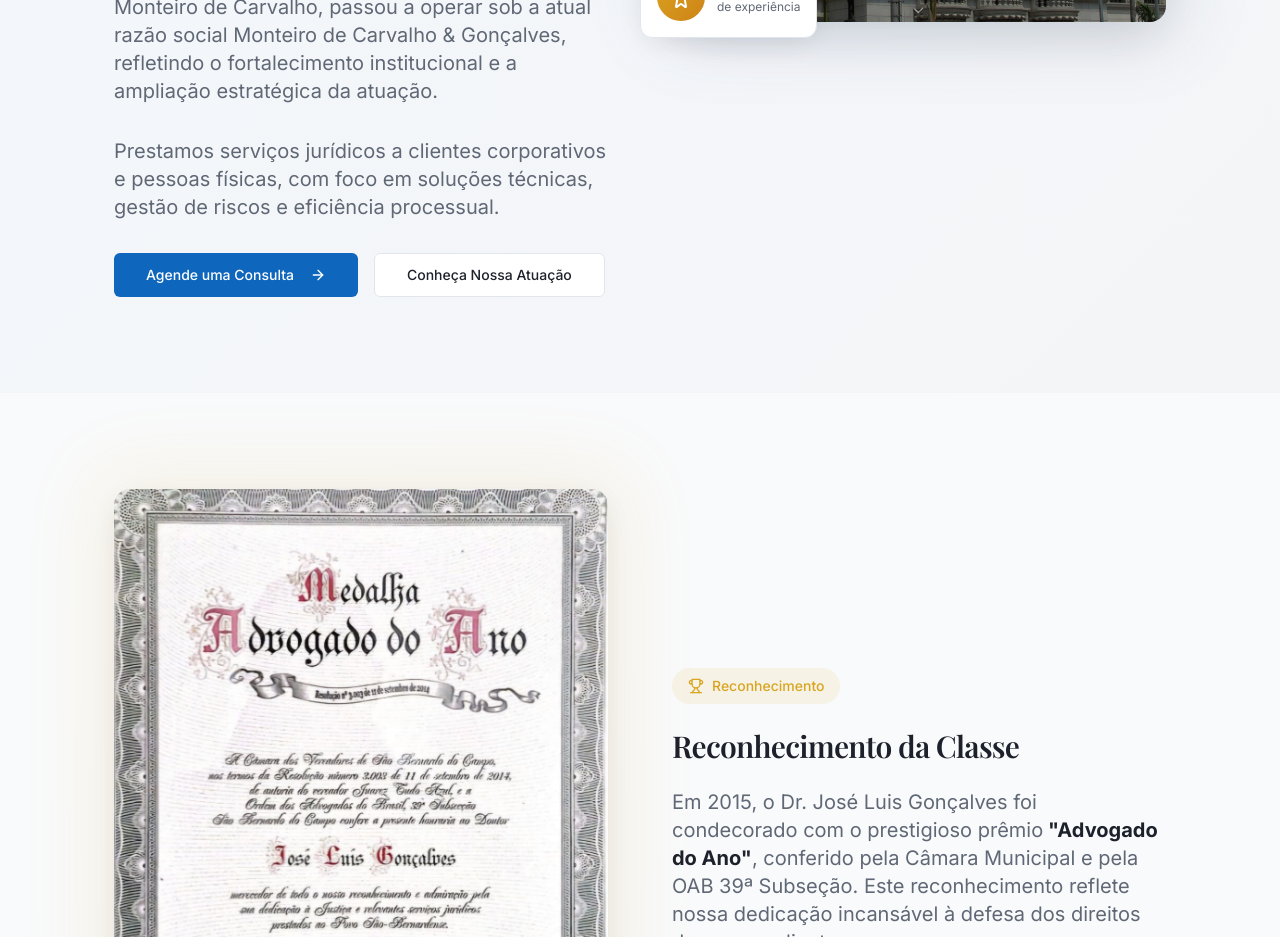
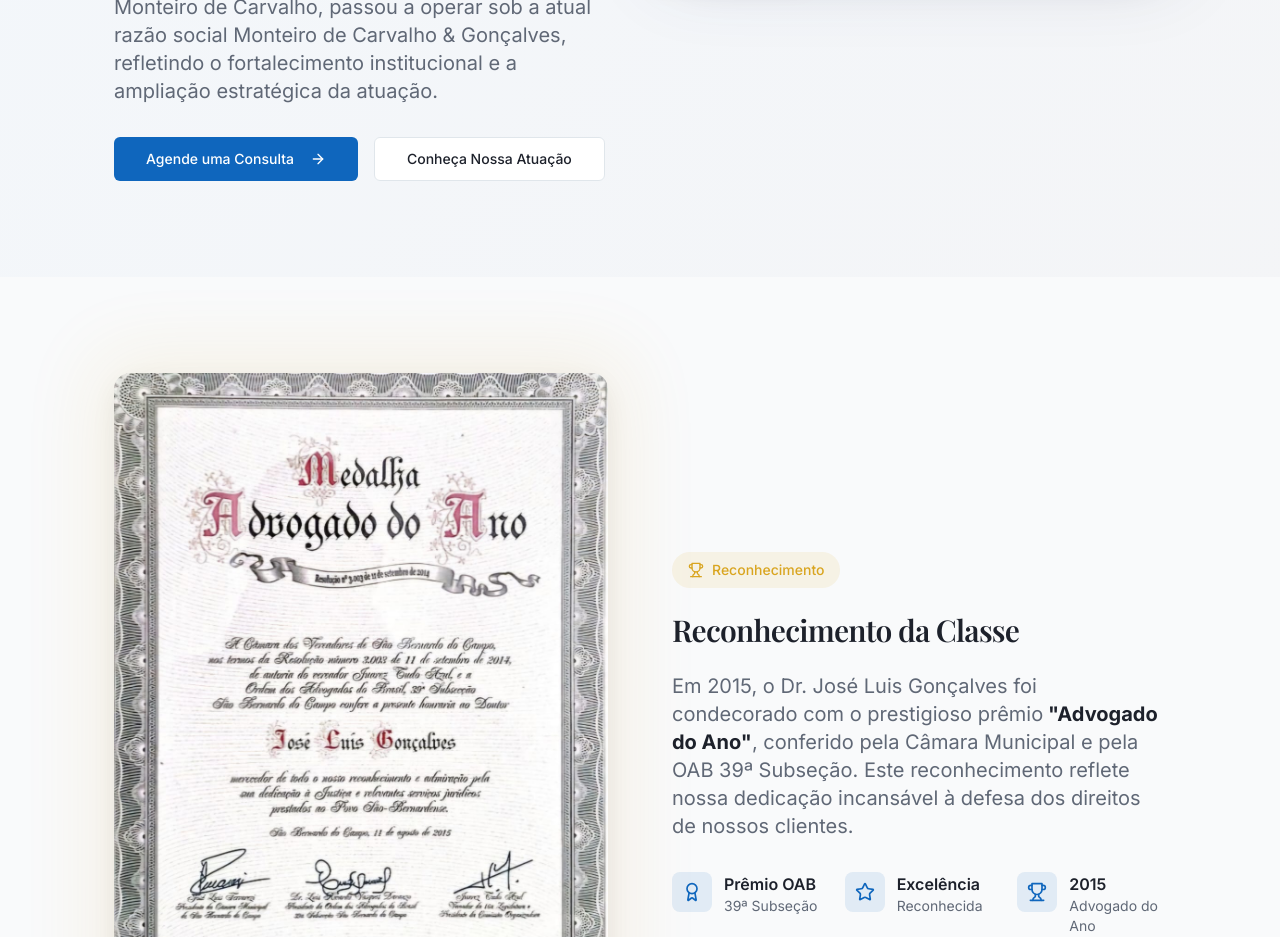
Before and after one commit to ncz-cruz/mcg-advogados, a React (Vite) app: page / in a window 1280 px wide. Shown: the part 800-1737 px from the top of the page. Built offline with nearby package versions, Linux system fonts and the light colour scheme; the HTML template or start-up script is replaced by a standard one.

Commit message:
change-hero-section-text

```diff
--- a/src/components/HeroSection.tsx
+++ b/src/components/HeroSection.tsx
@@ -29,10 +29,6 @@
 
             <p className="text-lead mb-8 animate-fade-up" style={{ animationDelay: "0.2s" }}>
               O escritório iniciou suas atividades sob a denominação GoLAW, consolidando sua atuação ao longo dos anos. Em 2023, com a reorganização societária e a integração das trajetórias profissionais de José Luis Gonçalves e da Dra. Célia Monteiro de Carvalho, passou a operar sob a atual razão social Monteiro de Carvalho & Gonçalves, refletindo o fortalecimento institucional e a ampliação estratégica da atuação.
-            </p>
-
-            <p className="text-lead mb-8 animate-fade-up" style={{ animationDelay: "0.2s" }}>
-              Prestamos serviços jurídicos a clientes corporativos e pessoas físicas, com foco em soluções técnicas, gestão de riscos e eficiência processual.
             </p>
 
             <div className="flex flex-col sm:flex-row gap-4 animate-fade-up" style={{ animationDelay: "0.3s" }}>
```
